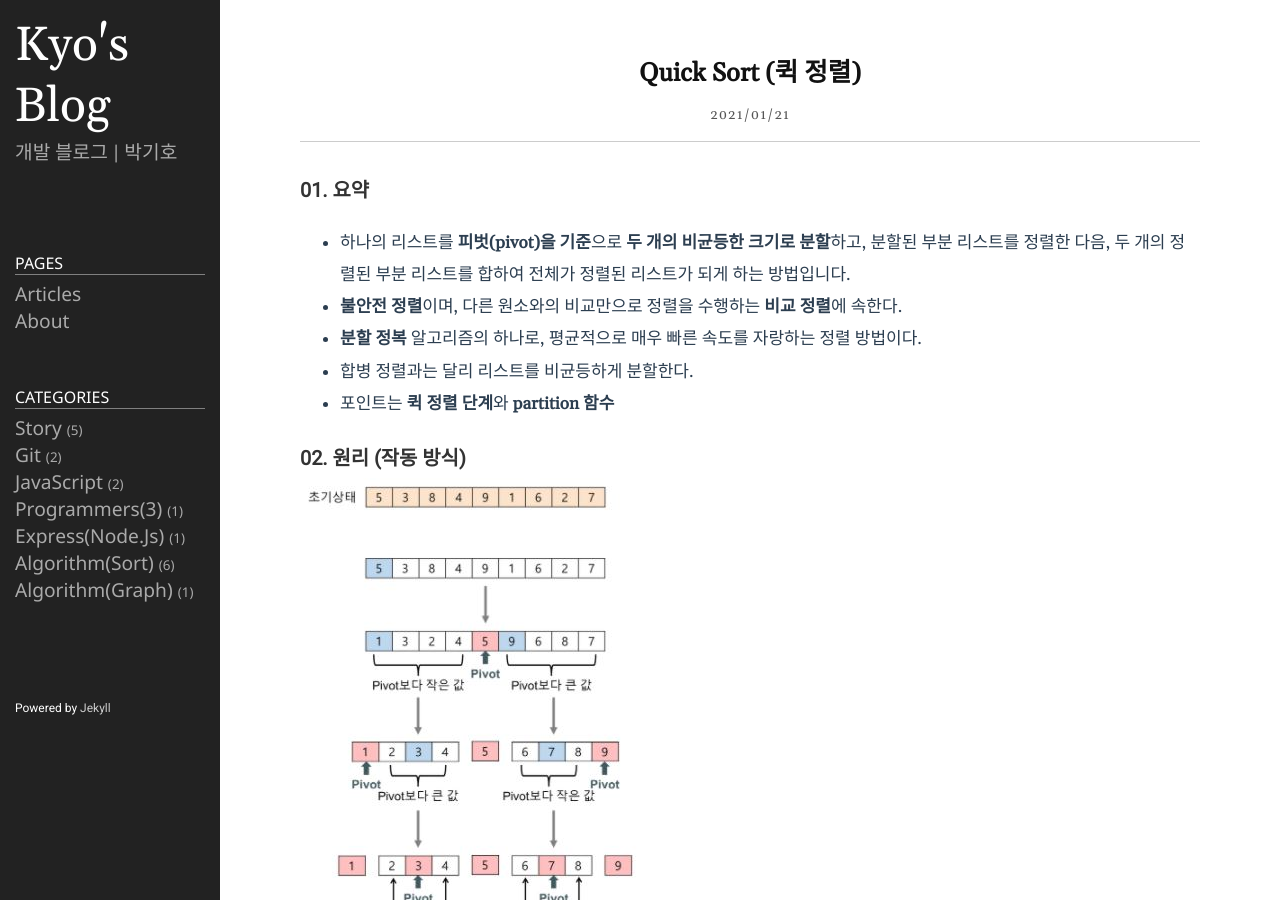
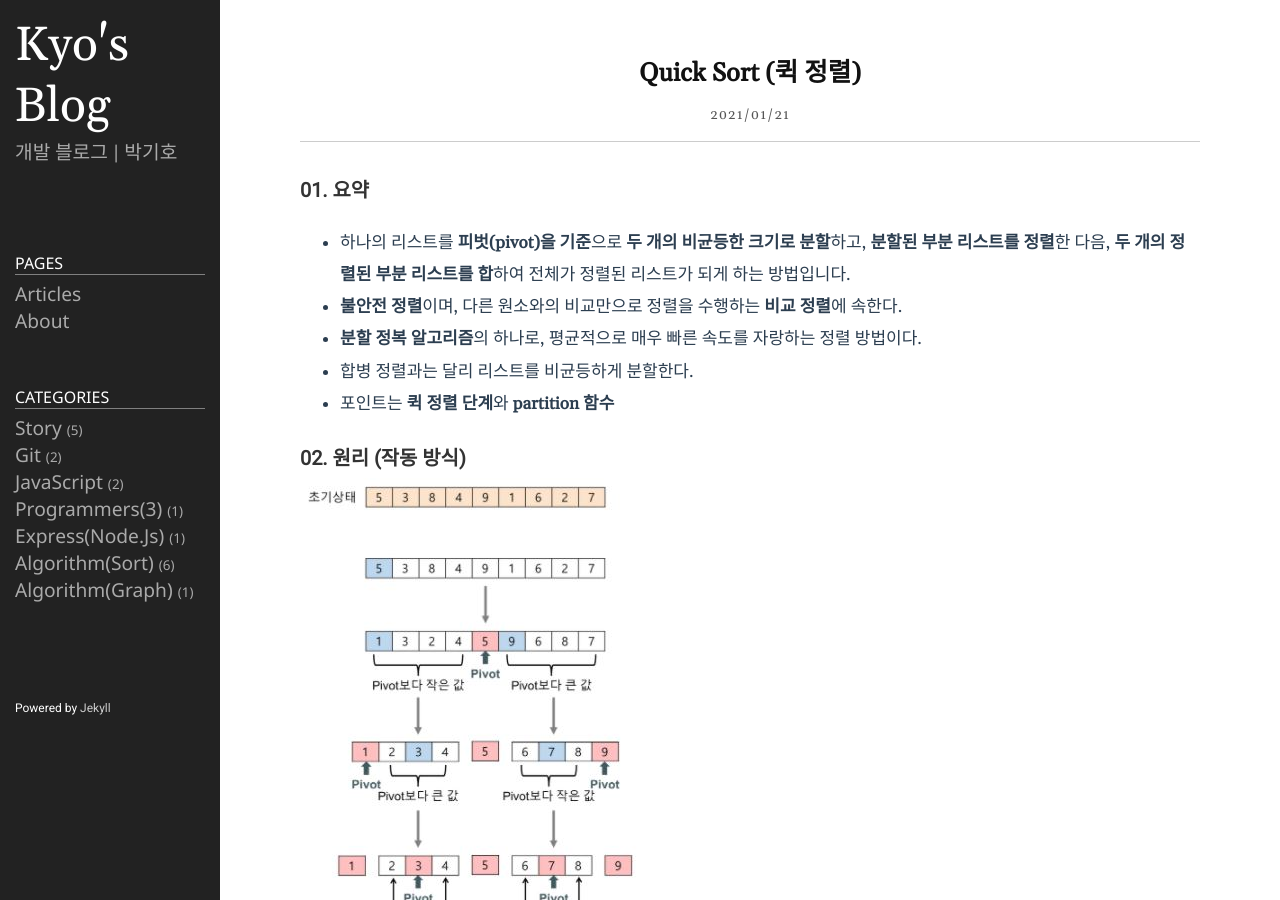
Before and after one commit to qkrrlgh519/qkrrlgh519.github.io, a Jekyll site: the page built from _posts/2021-01-21-Algorithm-Sort-Quick.markdown, in a window 1280 px wide and 900 px high. Built offline with Jekyll 4.4.1, drawn with Linux system fonts in a browser that asks for light colours; some of the changed text lies outside the part shown.

```diff
--- a/_posts/2021-01-21-Algorithm-Sort-Quick.markdown
+++ b/_posts/2021-01-21-Algorithm-Sort-Quick.markdown
@@ -7,9 +7,9 @@ categories: Algorithm(Sort)
 
 ### 01. 요약
 
-- 하나의 리스트를 **피벗(pivot)을 기준**으로 **두 개의** **비균등한** **크기로 분할**하고, 분할된 부분 리스트를 정렬한 다음, 두 개의 정렬된 부분 리스트를 합하여 전체가 정렬된 리스트가 되게 하는 방법입니다.
+- 하나의 리스트를 **피벗(pivot)을 기준**으로 **두 개의** **비균등한** **크기로 분할**하고, **분할된 부분 리스트를 정렬**한 다음, **두 개의 정렬된 부분 리스트를 합**하여 전체가 정렬된 리스트가 되게 하는 방법입니다.
 - **불안전 정렬**이며, 다른 원소와의 비교만으로 정렬을 수행하는 **비교 정렬**에 속한다.
-- **분할 정복** 알고리즘의 하나로, 평균적으로 매우 빠른 속도를 자랑하는 정렬 방법이다.
+- **분할 정복 알고리즘**의 하나로, 평균적으로 매우 빠른 속도를 자랑하는 정렬 방법이다.
 - 합병 정렬과는 달리 리스트를 비균등하게 분할한다.
 - 포인트는 **퀵 정렬 단계**와 **partition 함수**
 
@@ -121,11 +121,11 @@ console.log(array);
 ![최선의 경우 시간복잡도](/public/img/Sort/quicksort3.JPG)
 
 - **최선**의 경우 (**균형 분할**)
-  - 순환 호출의 깊이
+  - **순환 호출의 깊이**
     - 레코드의 개수 n이 2의 거듭제곱이라고 가정 (n = 2^k) 했을 때, n = 2^3인 경우
     - **2^3 ⇒ 2^2 ⇒ 2^1 ⇒ 2^0** **순으로 줄어들어 순환 호출의 깊이가 3임**을 알 수 있다.
     - 이것을 일반화 하면 n = 2^k인 경우, **깊이가 k(logn)**임을 알 수 있다.
-  - 각 순환 호출 단계의 비교 연산
+  - **각 순환 호출 단계의 비교 연산**
     - 각 순환 호출에서 전체 리스트의 대부분의 레코드를 비교해야 하므로, 평균 n번 정도의 비교가 이루어진다.
   - 순환 호출의 깊이 \* 각 순환 호출 단계의 비교 연산 ⇒ nlogn
   - 이동 횟수는 비교 횟수보다 적으므로 무시할 수 있다.
@@ -136,9 +136,9 @@ console.log(array);
 ![최악의 경우 시간복잡도](/public/img/Sort/quicksort4.JPG)
 
 - **최악**의 경우 (**불균형 분할**, 이미 정렬된 리스트)
-  - 순환 호출의 깊이
+  - **순환 호출의 깊이**
     - **레코드의 개수 n이 2의 거듭제곱이라고 가정 (n = 2^k)** 했을 때, **순환 호출의 깊이는 n**이다.
-  - 각 순환 호출 단계의 비교 연산
+  - **각 순환 호출 단계의 비교 연산**
     - 각 순환 호출에서 전체 리스트의 대부분의 레코드를 비교해야 하므로 평균 n번 정도의 비교가 이루어진다.
   - 비교 횟수 = 순환 호출의 깊이 \* 각 순환 호출 단계의 비교 연산 ⇒ n^2
   - 이동 횟수
```
Also changed, not shown: other parts of _posts/2021-01-21-Algorithm-Sort-Quick.markdown (+1 -1 lines).
